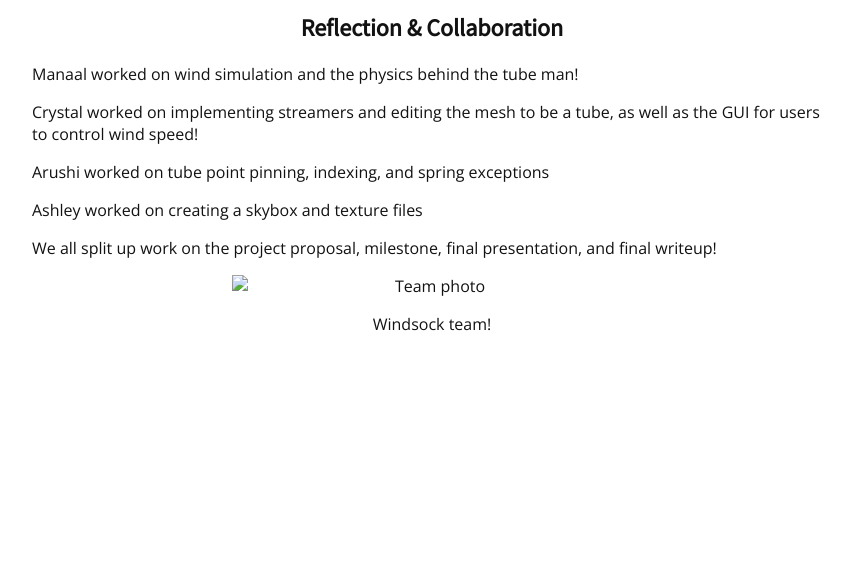
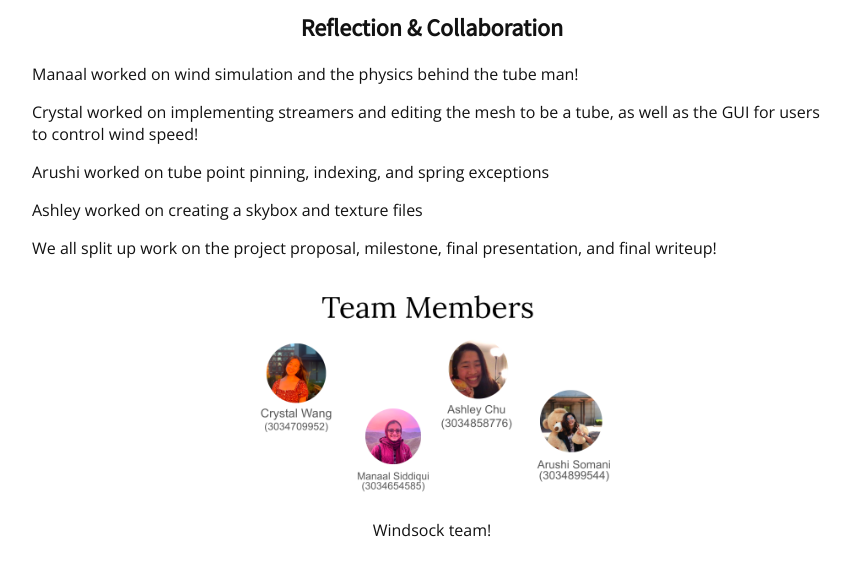
Before and after one commit to somaniarushi/184-final, a plain HTML site: page docs/website/index.html in a window 1280 px wide. Shown: the part 5298-5873 px from the top of the page, without its empty margins (208-1071 px from the left). Before the commit the page ends 5773 px from the top, so only its background shows below. Drawn offline with nearby package versions, Linux system fonts and the light colour scheme; some packages are replaced by stand-ins of ours.

Commit message:
add team image

```diff
--- a/docs/website/index.html
+++ b/docs/website/index.html
@@ -269,7 +269,7 @@
                 <p>Ashley worked on creating a skybox and texture files</p>
                 <p>We all split up work on the project proposal, milestone, final presentation, and final writeup!</p>
                 <div align="center">
-                    <img src="images/team.png" align="middle"
+                    <img src="team.png" align="middle"
                         style="margin-left:auto; margin-right:auto; display:block; width: 400px;" alt="Team photo" />
                     <p>Windsock team!</p>
                 </div>
```
Also changed, not shown: docs/website/team.png (added).
